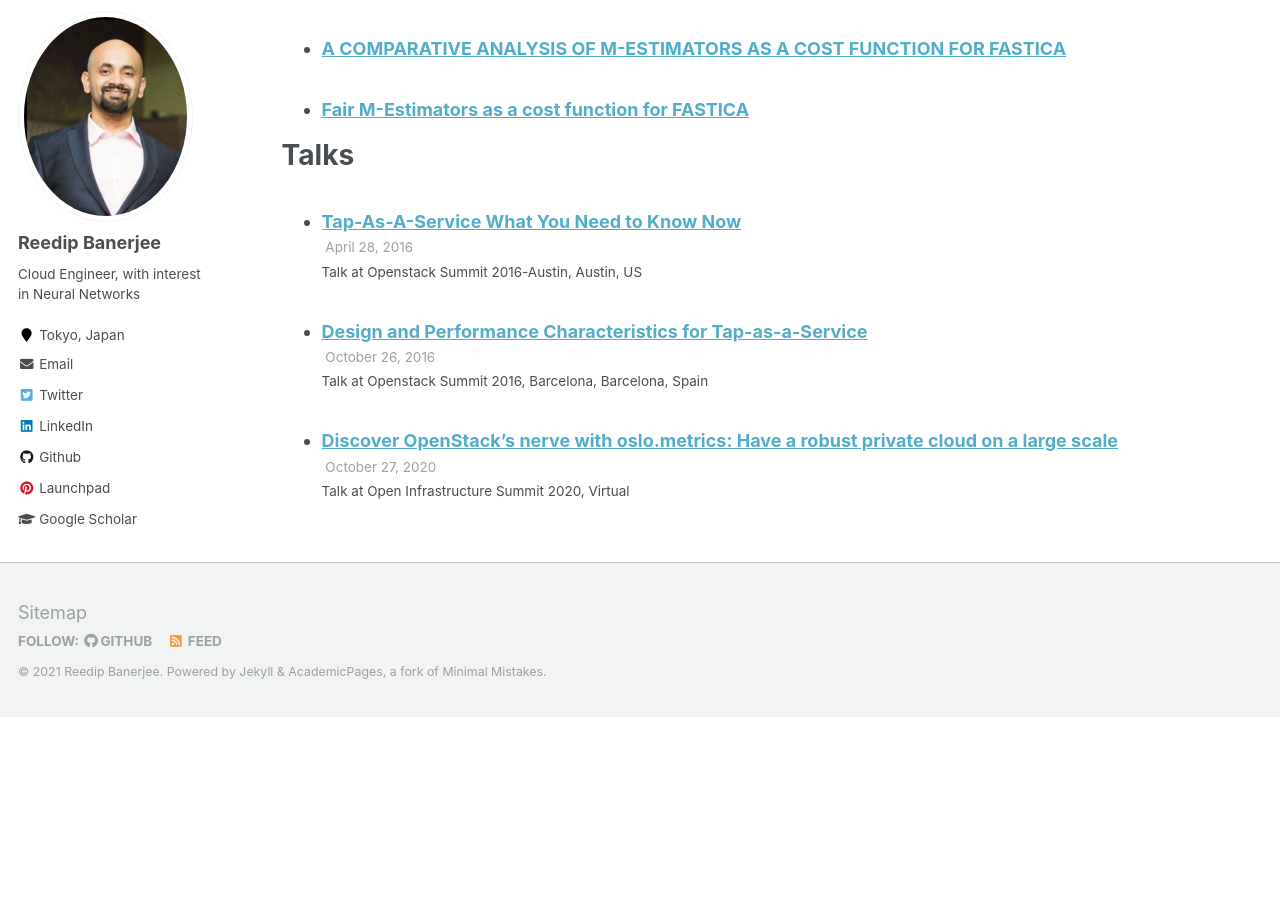
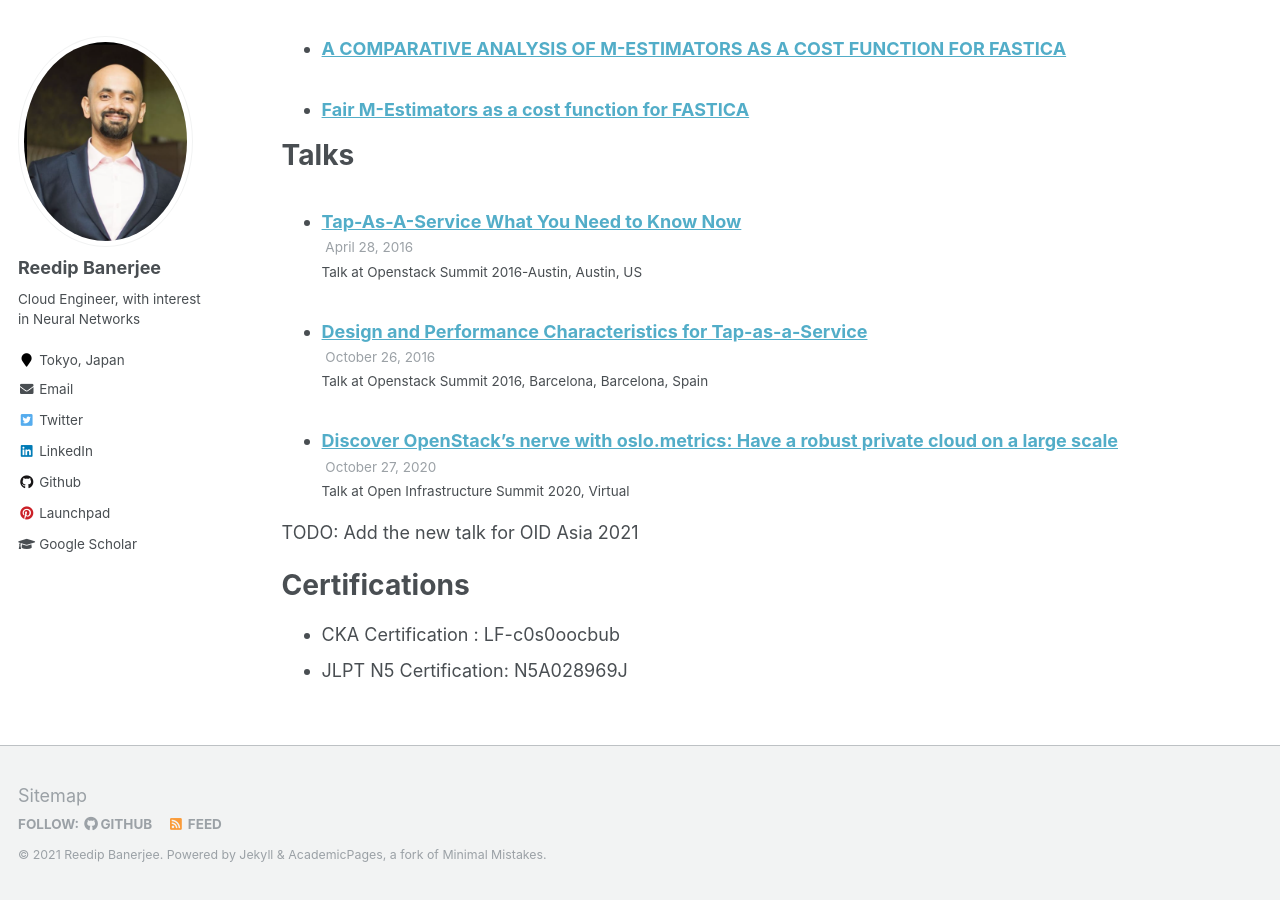
Before and after one commit to reedip/reedip.github.io, a Jekyll site: the page built from _pages/cv.md, in a window 1280 px wide and 900 px high, scrolled down 1199 px. Built offline with Jekyll 4.4.1, drawn with Linux system fonts in a browser that asks for light colours; before the commit the page ends 1916 px from its top, so only the background shows below that.

Commit message:
Update cv.md

```diff
--- a/_pages/cv.md
+++ b/_pages/cv.md
@@ -57,3 +57,9 @@ Talks
   <ul>{% for post in site.talks %}
     {% include archive-single-talk-cv.html %}
   {% endfor %}</ul>
+  TODO: Add the new talk for OID Asia 2021
+
+Certifications
+======
+* CKA Certification : LF-c0s0oocbub
+* JLPT N5 Certification: N5A028969J
```
